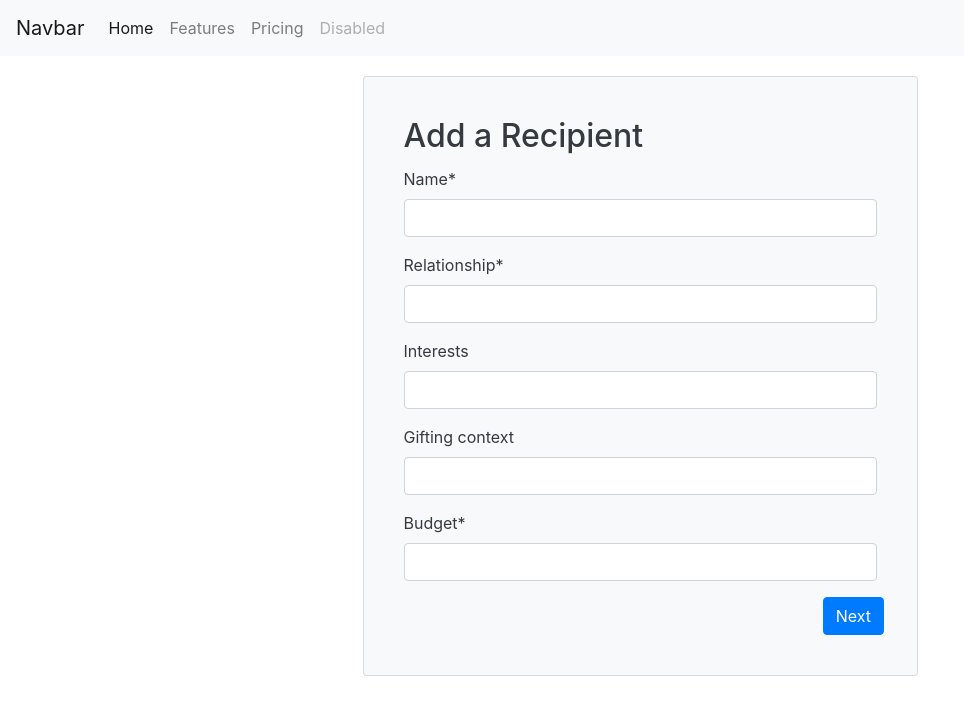
After one commit to jitwei98/wishagugu_web, a Django app: page /recipient/add/ in a window 1280 px wide. The commit adds this page. Shown: the top 715 px of the page, without its empty margins (0-964 px from the left). Run offline with Django 3.2, Linux system fonts and the light colour scheme; some libraries are stand-ins or nearby versions.

Commit message:
wireframe first commit

```diff
--- /dev/null
+++ b/app/forms.py
@@ -0,0 +1,16 @@
+from django import forms
+
+from .models import Recipient
+
+
+class RecipientInformationForm(forms.Form):
+    name = forms.CharField()
+    relationship = forms.CharField()
+    interests = forms.CharField()
+    gifting_context = forms.CharField()
+    budget = forms.DecimalField()
+
+class RecipientModelForm(forms.ModelForm):
+    class Meta:
+        model = Recipient
+        exclude = []
--- a/app/models.py
+++ b/app/models.py
@@ -39,3 +39,19 @@ class Gift(models.Model):
 
     def is_contributor(self, user_id):
         return self.contributors.filter(id=user_id).exists()
+
+
+class Recipient(models.Model):
+    name = models.CharField(max_length=255)
+    relationship = models.CharField(max_length=255)
+    interests = models.CharField(max_length=255, blank=True)
+    gifting_context = models.CharField(max_length=255, blank=True)
+    budget = models.DecimalField(decimal_places=2, max_digits=10)
+
+
+class SuggestedGift(models.Model):
+    name = models.CharField(max_length=255)
+    price = models.DecimalField(decimal_places=2, max_digits=10)
+    image_url = models.URLField(blank=True)
+    recipient = models.ForeignKey(Recipient, on_delete=models.CASCADE)
+    votes = models.IntegerField(default=0)
--- a/app/urls.py
+++ b/app/urls.py
@@ -6,6 +6,11 @@ from . import views
 urlpatterns = [
     # path('', views.EventList.as_view(), name='event-list'),
     path('', views.home, name='home'),
+    # path('test/', views.user_journey, name='test'),
+    path('recipient/add/', views.recipient_create, name='recipient-create'),
+    path('suggestion/<int:id>/', views.gift_suggestions, name='gift-suggestions'),
+    path('result/<int:id>/', views.voting_result, name='voting-result'),
+
     path('event/', views.EventList.as_view(), name='event-list'),
     path('event/<int:pk>/', views.EventDetail.as_view(), name='event-detail'),
     # path('event/<int:event_id>/gift/', views.gift_list, name='gift-list'),
--- a/app/views.py
+++ b/app/views.py
@@ -1,19 +1,64 @@
 from django.contrib.auth.forms import UserCreationForm
+from django.http import HttpResponseRedirect, JsonResponse
 from django.shortcuts import render, get_object_or_404, redirect
 
 # Create your views here.
 from django.urls import reverse, reverse_lazy
 from django.views.generic import ListView, DetailView, CreateView, UpdateView, DeleteView
 
-from .models import Event, Gift
+from .forms import RecipientModelForm
+from .models import Event, Gift, Recipient, SuggestedGift
 
 
 def test(request):
     return render(request, 'app/test.html', context={})
 
-
 def home(request):
     return render(request, 'app/home.html')
+
+def recipient_create(request):
+    if request.method == 'POST':
+        form = RecipientModelForm(request.POST)
+        if form.is_valid():
+            new_recipient = form.save()
+            url = reverse('gift-suggestions', kwargs={'id': new_recipient.pk})
+            return HttpResponseRedirect(url)
+    else:
+        form = RecipientModelForm()
+    context = {
+        'form': form
+    }
+    return render(request, 'app/recipient_form.html', context=context)
+
+def gift_suggestions(request, id):
+    recipient = get_object_or_404(Recipient, pk=id)
+
+    gift_stub = {
+        'name': 'Mango',
+        'price': 60,
+        'image_url': 'https://calories-info.com/site/assets/files/1173/mango.650x0.jpg'
+    }
+    gifts_stub = [gift_stub] * 3
+    # TODO: let user add suggested gifts
+
+    context = {
+        'recipient': recipient,
+        'gifts': gifts_stub
+    }
+    return render(request, 'app/suggestion_list.html', context=context)
+
+# def increase_vote(request, id):
+#     return
+
+def voting_result(request, id):
+    recipient = get_object_or_404(Recipient, pk=id)
+    gifts = SuggestedGift.objects.filter(recipient_id=id)
+
+    context = {
+        'recipient': recipient,
+        'gifts': gifts
+    }
+    return render(request, 'app/voting_result.html', context=context)
 
 class EventList(ListView):
     model = Event
--- a/templates/app/base.html
+++ b/templates/app/base.html
@@ -2,11 +2,21 @@
 <html lang="en">
 <head>
     <meta charset="UTF-8">
+    <meta name="viewport" content="width=device-width, initial-scale=1, shrink-to-fit=no">
+
+    <link rel="stylesheet" href="https://maxcdn.bootstrapcdn.com/bootstrap/4.0.0/css/bootstrap.min.css" integrity="sha384-Gn5384xqQ1aoWXA+058RXPxPg6fy4IWvTNh0E263XmFcJlSAwiGgFAW/dAiS6JXm" crossorigin="anonymous">
+    {% block style %}{% endblock %}
     <title>{% block title %}{% endblock %}</title>
 </head>
 <body>
+    {% block navbar %}{% include 'app/nav.html' %}{% endblock navbar%}
+    <div class="container">
+        {% block content %}{% endblock %}
+    </div>
 
-    {% block content %}{% endblock %}
+    <script src="https://code.jquery.com/jquery-3.2.1.slim.min.js" integrity="sha384-KJ3o2DKtIkvYIK3UENzmM7KCkRr/rE9/Qpg6aAZGJwFDMVNA/GpGFF93hXpG5KkN" crossorigin="anonymous"></script>
+    <script src="https://cdnjs.cloudflare.com/ajax/libs/popper.js/1.12.9/umd/popper.min.js" integrity="sha384-ApNbgh9B+Y1QKtv3Rn7W3mgPxhU9K/ScQsAP7hUibX39j7fakFPskvXusvfa0b4Q" crossorigin="anonymous"></script>
+    <script src="https://maxcdn.bootstrapcdn.com/bootstrap/4.0.0/js/bootstrap.min.js" integrity="sha384-JZR6Spejh4U02d8jOt6vLEHfe/JQGiRRSQQxSfFWpi1MquVdAyjUar5+76PVCmYl" crossorigin="anonymous"></script>
     {% block extra_script %}{% endblock %}
 </body>
 </html>
--- /dev/null
+++ b/templates/app/nav.html
@@ -0,0 +1,22 @@
+<nav class="navbar navbar-expand-lg navbar-light bg-light">
+  <a class="navbar-brand" href="#">Navbar</a>
+  <button class="navbar-toggler" type="button" data-toggle="collapse" data-target="#navbarNav" aria-controls="navbarNav" aria-expanded="false" aria-label="Toggle navigation">
+    <span class="navbar-toggler-icon"></span>
+  </button>
+  <div class="collapse navbar-collapse" id="navbarNav">
+    <ul class="navbar-nav">
+      <li class="nav-item active">
+        <a class="nav-link" href="#">Home <span class="sr-only">(current)</span></a>
+      </li>
+      <li class="nav-item">
+        <a class="nav-link" href="#">Features</a>
+      </li>
+      <li class="nav-item">
+        <a class="nav-link" href="#">Pricing</a>
+      </li>
+      <li class="nav-item">
+        <a class="nav-link disabled" href="#">Disabled</a>
+      </li>
+    </ul>
+  </div>
+</nav>
--- /dev/null
+++ b/templates/app/recipient_form.html
@@ -0,0 +1,51 @@
+{% extends 'app/base.html' %}
+
+{% load crispy_forms_tags %}
+
+{% block style %}
+<style type="text/css">
+    .card {
+        margin: auto;
+        width: 50%;
+        padding: 40px;
+        margin-top: 20px;
+    }
+</style>
+{% endblock %}
+
+{% block content %}
+    <div class="card bg-light text-dark">
+        <h2 class="card-title">Add a Recipient</h2>
+
+        <form method="post">
+            {% csrf_token %}
+            {{ form | crispy }}
+
+            <div class="row justify-content-end">
+                <div class="col-2">
+                    <button type="submit" class="btn btn-primary">Next</button>
+                </div>
+            </div>
+        </form>
+
+{#        <div class="card-body">#}
+{#            <div class="container">#}
+{#                <div class="row">#}
+{#                    <div class="col-6 offset-3">#}
+{#                        <form method="post">#}
+{#                            {% csrf_token %}#}
+{#                            {{ form | crispy }}#}
+{##}
+{#                            <div class="row justify-content-end">#}
+{#                                <div class="col-2">#}
+{#                                    <button type="submit" class="btn btn-primary">Next</button>#}
+{#                                </div>#}
+{#                            </div>#}
+{#                        </form>#}
+{#                    </div>#}
+{#                </div>#}
+{#            </div>#}
+{#        </div>#}
+{#    </div>#}
+
+{% endblock %}
--- a/wishagugu_web/settings.py
+++ b/wishagugu_web/settings.py
@@ -39,9 +39,12 @@ INSTALLED_APPS = [
     'django.contrib.sessions',
     'django.contrib.messages',
     'django.contrib.staticfiles',
-
+    'crispy_forms',
     'app'
 ]
+
+CRISPY_TEMPLATE_PACK = 'bootstrap4'
+
 
 MIDDLEWARE = [
     'whitenoise.middleware.WhiteNoiseMiddleware',
```
Also changed, not shown: templates/app/suggestion_list.html (added, +15 -0 lines), templates/app/voting_result.html (added, +15 -0 lines), README.md, app/migrations/0003_recipient.py (added), app/migrations/0004_suggestedgift.py (added).
